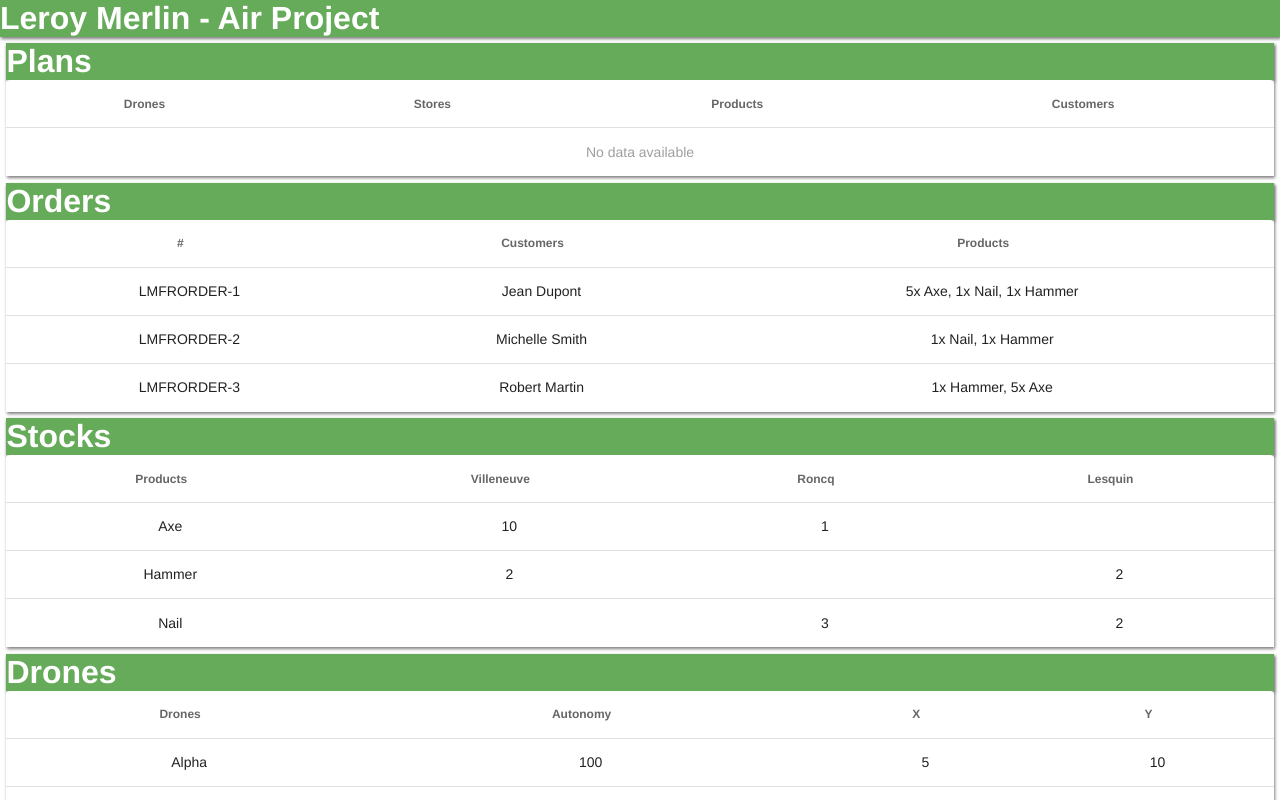
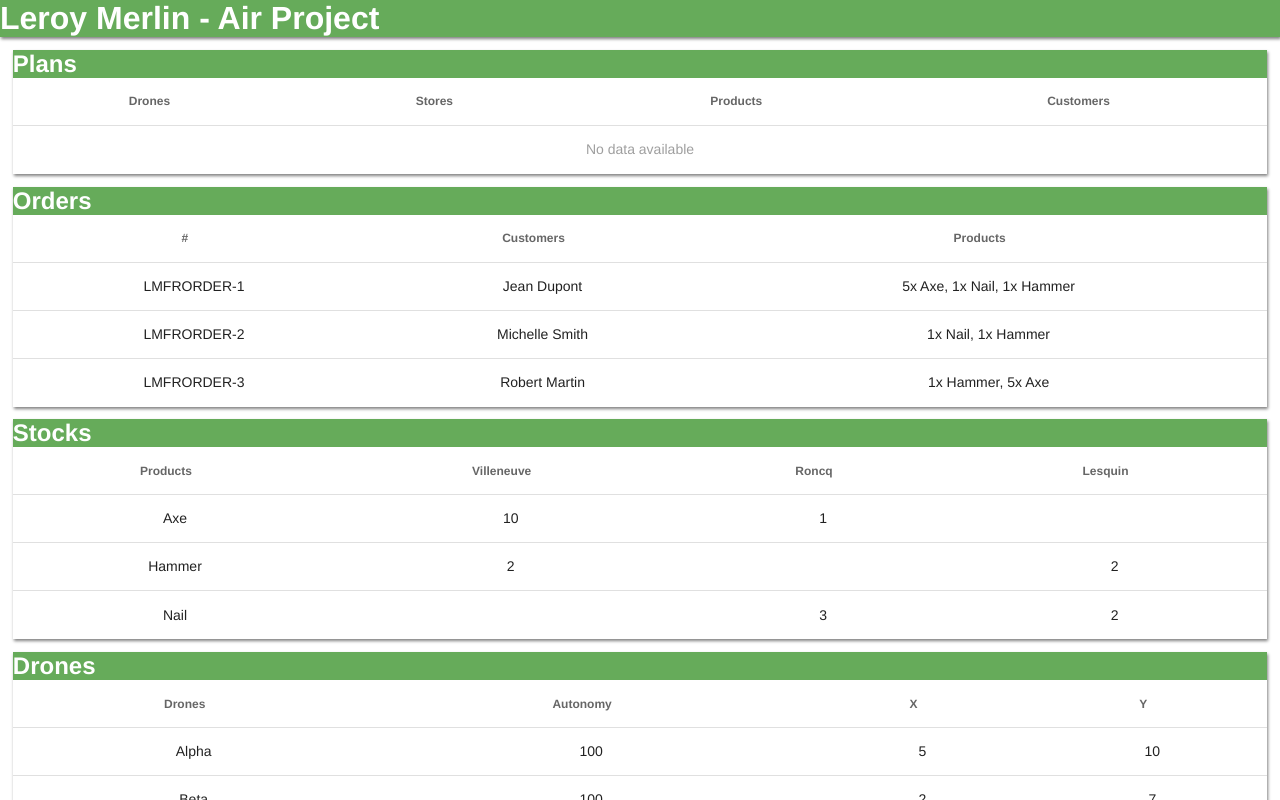
Before and after one commit to timjoug/airProjectFront, a Vue app: page / in a window 1280 px wide. Shown: the top 800 px of the page. Built offline with nearby package versions, Linux system fonts and the light colour scheme.

Commit message:
Air Project 0.4 : Title Improvement

```diff
--- a/src/App.vue
+++ b/src/App.vue
@@ -1,7 +1,9 @@
 <template>
   <div id="app">
+    <v-container>
       <TitleBar
       v-bind:title="'Leroy Merlin - Air Project'"
+      v-bind:type="'h1'"
       ></TitleBar>
 
       <ValueTable
@@ -24,6 +26,7 @@
       v-bind:headers="droneHeader"
       v-bind:contentList="droneList"
       ></ValueTable>
+    </v-container>
   </div>
 </template>
 
@@ -80,6 +83,10 @@
   -moz-osx-font-smoothing: grayscale;
   text-align: center;
   color: #2c3e50;
-  /* margin-top: 60px; */
+}
+.container {
+  max-width: 100% !important;
+  padding: 0 !important;
+  margin: 0 !important;
 }
 </style>
--- a/src/components/titleBar.vue
+++ b/src/components/titleBar.vue
@@ -1,24 +1,30 @@
 <template>
-    <h1>{{ title }}</h1>
+    <div>
+        <h1 v-if="type === 'h1'">{{ title }}</h1>
+        <h2 v-if="type === 'h2'">{{ title }}</h2>
+    </div>
 </template>
 
 <script>
 export default {
   name: 'TitleBar',
   props: {
-      title: String
-  }
+      title: String,
+      type: String
+  },
 }
 </script>
 
 <!-- Add "scoped" attribute to limit CSS to this component only -->
 <style scoped>
-h1 {
+div {
     width: 100%;
     background-color: #66ab5a;
     color: #ffffff;
     text-align: left;
     margin: 0 auto;
+}
+h1 {
     box-shadow: 1px 2px 3px grey;
 }
 </style>
--- a/src/components/valueTable.vue
+++ b/src/components/valueTable.vue
@@ -1,14 +1,16 @@
 <template>
-    <div class="tableBlock">
+    <v-flex class="tableBlock">
         <TitleBar
-        v-bind:title="tableTitle"></TitleBar>
+        v-bind:title="tableTitle"
+        v-bind:type="'h2'"
+        ></TitleBar>
         <v-data-table
             :headers="headers"
             :items="contentList"
             hide-default-footer
             class="elevation-1"
         ></v-data-table>
-    </div>
+    </v-flex>
 </template>
 
 <script>
@@ -29,7 +31,7 @@
 <!-- Add "scoped" attribute to limit CSS to this component only -->
 <style scoped>
 .tableBlock {
-    margin : 0.5%;
+    margin : 1%;
     box-shadow: 1px 2px 3px grey;
 }
 </style>
```
Lines whose indentation alone changed are shown as unchanged.
